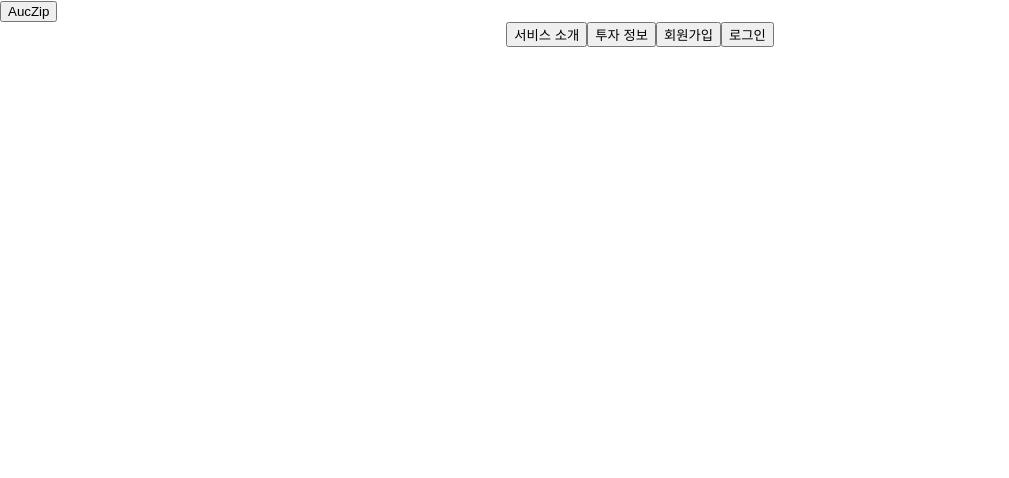
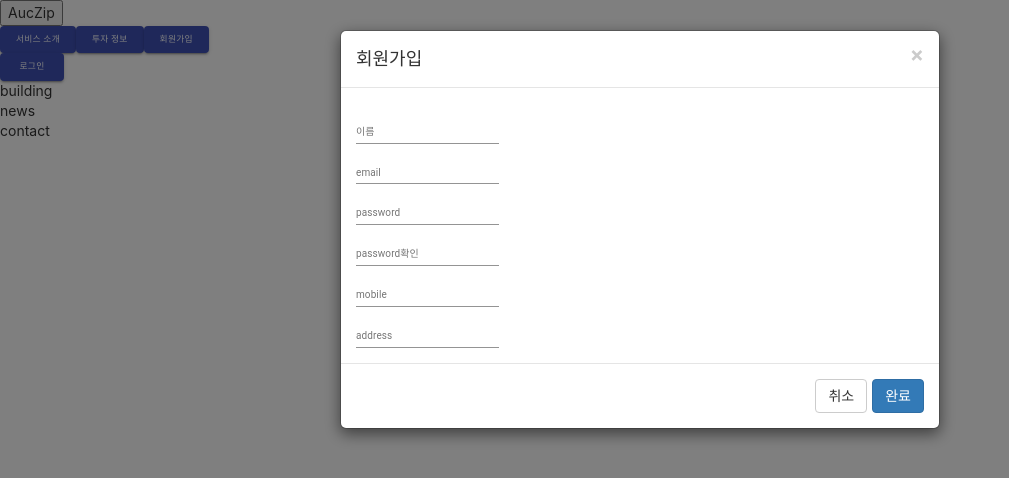
Before and after one commit to geunseok11/AucZipProject, a React (Create React App) app in the folder client/: page /buildingList in a window 1280 px wide. Both pictures are taken after a click on the button "회원가입". Shown: the top 478 px of the page, without its empty margins (0-1009 px from the left). Built offline with nearby package versions, Linux system fonts and the light colour scheme.

Commit message:
App.js UPDATE 회원가입 구현

```diff
--- a/client/public/index.html
+++ b/client/public/index.html
@@ -24,18 +24,33 @@
       work correctly both with client-side routing and a non-root public URL.
       Learn how to configure a non-root public URL by running `npm run build`.
     -->
+    <link rel="stylesheet" href="https://maxcdn.bootstrapcdn.com/bootstrap/3.3.7/css/bootstrap.min.css">
+
+  <script src="https://ajax.googleapis.com/ajax/libs/jquery/3.3.1/jquery.min.js"></script>
+
+  <script src="https://maxcdn.bootstrapcdn.com/bootstrap/3.3.7/js/bootstrap.min.js"></script>
+
     <title>AucZip App</title>
   </head>
   <body>
     <div>
       <div>
         <form >
-          <button class="signup">AucZip</button>
+          <button> AucZip </button>
         </form>
       </div>
     </div>
 
     <div id="root"></div>
+    <script>
+      $(document).ready(function() {
+          $("#modalTest").click(function() {
+              $("signup").modal("show");
+          });
 
+      });
+
+
+  </script>
   </body>
 </html>
--- a/client/src/App.js
+++ b/client/src/App.js
@@ -1,6 +1,8 @@
 import React from 'react';
-import { Switch, Route, Redirect } from 'react-router-dom';
-import './App.css';
+import { Switch, Route, Redirect, Link } from 'react-router-dom';
+import Signup from './App_component/Signup';
+import Building from './pages/buildingList'
+import Button from '@material-ui/core/Button';
 
 class App extends React.Component {
   state = {
@@ -39,20 +41,33 @@ class App extends React.Component {
   return (
     <div className="App">
         <div>
-          <button type="button" class="btn btn-primary btn-lg" data-toggle="modal" data-target="#service">
-          서비스 소개
-          </button>
-          <button type="button" >
-          투자 정보
-          </button>
-          <button type="button" class="btn btn-primary btn-lg" data-toggle="modal" data-target="#signup">
-          회원가입
-          </button>
-          <button type="button" class="btn btn-primary btn-lg" data-toggle="modal" data-target="#login">
-          로그인
-          </button>
+        <Button variant="contained" color="primary">
+             서비스 소개
+          </Button>
+          <Button variant="contained" color="primary" onClick="">
+             투자 정보
+          </Button>
+          {/* <Link to="/buildingList"></Link> */}
+          {/* <Switch>
+          <Route
+            exact
+            path="/buildingList"
+            render={() => <Building isLogin={isLogin} userInfo={userInfo}/>}
+          />
+          </Switch> */}
+          <Signup />
+
+          <Button variant="contained" color="primary" isLogin={isLogin}
+                handleLogin={this.handleLogin.bind(this)}
+                handleUserinfo={this.handleUserinfo.bind(this)}>
+             로그인
+          </Button>
         </div>
+        <div>building</div>
+        <div>news</div>
+        <div>contact</div>
       </div>
+
 
     );
   }
--- /dev/null
+++ b/client/src/App_component/Signup.js
@@ -0,0 +1,142 @@
+import React from 'react';
+
+import Button from '@material-ui/core/Button';
+import TextField from '@material-ui/core/TextField';
+
+
+export default class Signup extends React.Component{
+  constructor(props) {
+    super(props);
+    this.state = {
+      username: "",
+      email: "",
+      password: "",
+      mobile: "",
+      address: ""
+    };
+    this.handleInputValue = this.handleInputValue.bind(this);
+  }
+  handleInputValue = key => e => {
+    this.setState({ [key]: e.target.value });
+  };
+    render(){
+     return(
+     <span>
+       <script>
+
+       </script>
+       <Button variant="contained" color="primary" id="modalTest" data-toggle="modal" data-target="#signup">
+             회원가입
+          </Button>
+        {/* <button type="button" class="btn btn-primary btn-lg" id="modalTest" data-toggle="modal" data-target="#signup">
+            회원가입
+          </button> */}
+
+          <form
+            onSubmit={e => {
+              e.preventDefault();
+              fetch('http://localhost:3000/Signup',{
+                method : 'POST',
+                body: JSON.stringify(this.state),
+                  headers: {
+                    'Content-Type': 'application/json',
+                  },
+              })
+              .then( data => {
+                if (data.status === 201) {
+                  alert('가입되었습니다');
+
+                  this.props.history.push('/');
+                } else {
+                  alert('입력정보가 옳바르지 않습니다');
+
+                }
+              })
+
+            }}
+          >
+      <div class="modal fade" id="signup" tabindex="-1" role="dialog" aria-labelledby="myModalLabel">
+        <div class="modal-dialog" role="document">
+          <div class="modal-content">
+            <div class="modal-header">
+              <button type="button" class="close" data-dismiss="modal" aria-label="Close"><span aria-hidden="true">&times;</span></button>
+              <h4 class="modal-title" id="myModalLabel">회원가입</h4>
+            </div>
+            <div class="modal-body">
+            <TextField label="이름" type="text" name="username" onChange={this.handleInputValue("username")} /><br/>
+
+            <TextField label="email" type="email" name="email" onChange={this.handleInputValue("email")} /><br/>
+
+            <TextField label="password" type="password" name="password" onChange={this.handleInputValue("password")} /><br/>
+
+            <TextField label="password확인" type="password" name="password" onChange={this.handleInputValue("password")} /><br/>
+
+            <TextField label="mobile" type="text" name="mobile" onChange={this.handleInputValue("mobile")} /><br/>
+
+            <TextField label="address" type="text" name="address" onChange={this.handleInputValue("address")} /><br/>
+
+              {/* <div>
+              <label> Email </label>
+              <input id="email"
+              onChange={this.handleInputValue('email')}></input>
+              </div>
+              <div>
+              <label> Password </label>
+              <input type="password" id="password"
+              onChange={this.handleInputValue('password')}></input>
+              </div>
+              <div>
+              <label> Password 확인 </label>
+              <input type="password" id="passwordCheck"
+              onChange={this.handleInputValue('password')}></input>
+              </div>
+              <div>
+              <label> Name </label>
+              <input onChange={this.handleInputValue('username')}></input>
+              </div><div>
+              <label> mobile </label>
+              <input onChange={this.handleInputValue('mobile')}></input>
+              </div>
+              <div>
+              <label> address </label>
+              <input onChange={this.handleInputValue('address')}></input>
+              </div> */}
+            </div>
+            <div class="modal-footer">
+              <button type="button" class="btn btn-default" data-dismiss="modal">취소</button>
+              <button type="submit" class="btn btn-primary" type="submit">완료</button>
+            </div>
+          </div>
+        </div>
+      </div>
+     </form>
+
+      </span>
+
+      ) }
+
+}
+
+
+// var input = document.getElementById('password');
+// input.onkeyup(function(){
+//   checkPassword(input.val());
+// });
+
+// var checkPassword = function(password){
+
+// var checkNumber = password.search(/[0-9]/g);
+// var checkEnglish = password.search(/[a-z]/ig);
+// if(checkNumber <0 || checkEnglish <0){
+//     alert("숫자와 영문자를 혼용하여야 합니다.");
+//     input.val('').focus();
+//     return false;
+// }
+// if(/(\w)\1\1\1/.test(password)){
+//     alert('같은 문자를 4번 이상 사용하실 수 없습니다.');
+//     input.val('').focus();
+//     return false;
+// }
+
+// return true;
+// }
--- /dev/null
+++ b/client/src/pages/buildingList.js
@@ -0,0 +1,17 @@
+import React from 'react';
+import { Link, Route, withRouter } from 'react-router-dom';
+
+export default class buildingList extends React.Component{
+
+    render(){
+      return(
+      <span>
+
+
+        <div>건물 이름</div>
+
+      </span>
+      )
+    }
+
+}
```
Also changed, not shown: client/pages/buildingList.js (deleted, +0 -11 lines), client/src/pages/buildingInfo.js (renamed from client/pages/buildingInfo.js).
